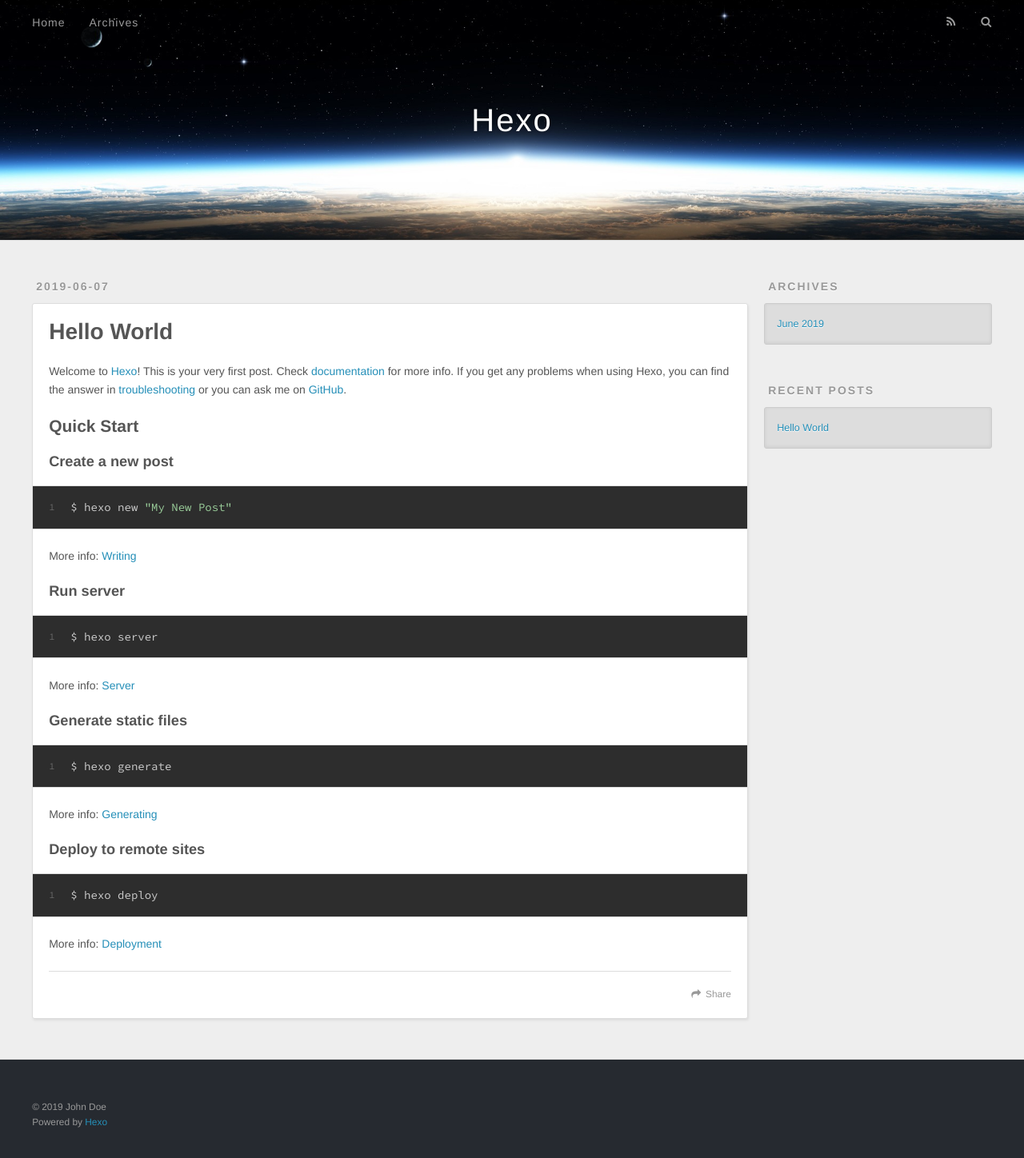
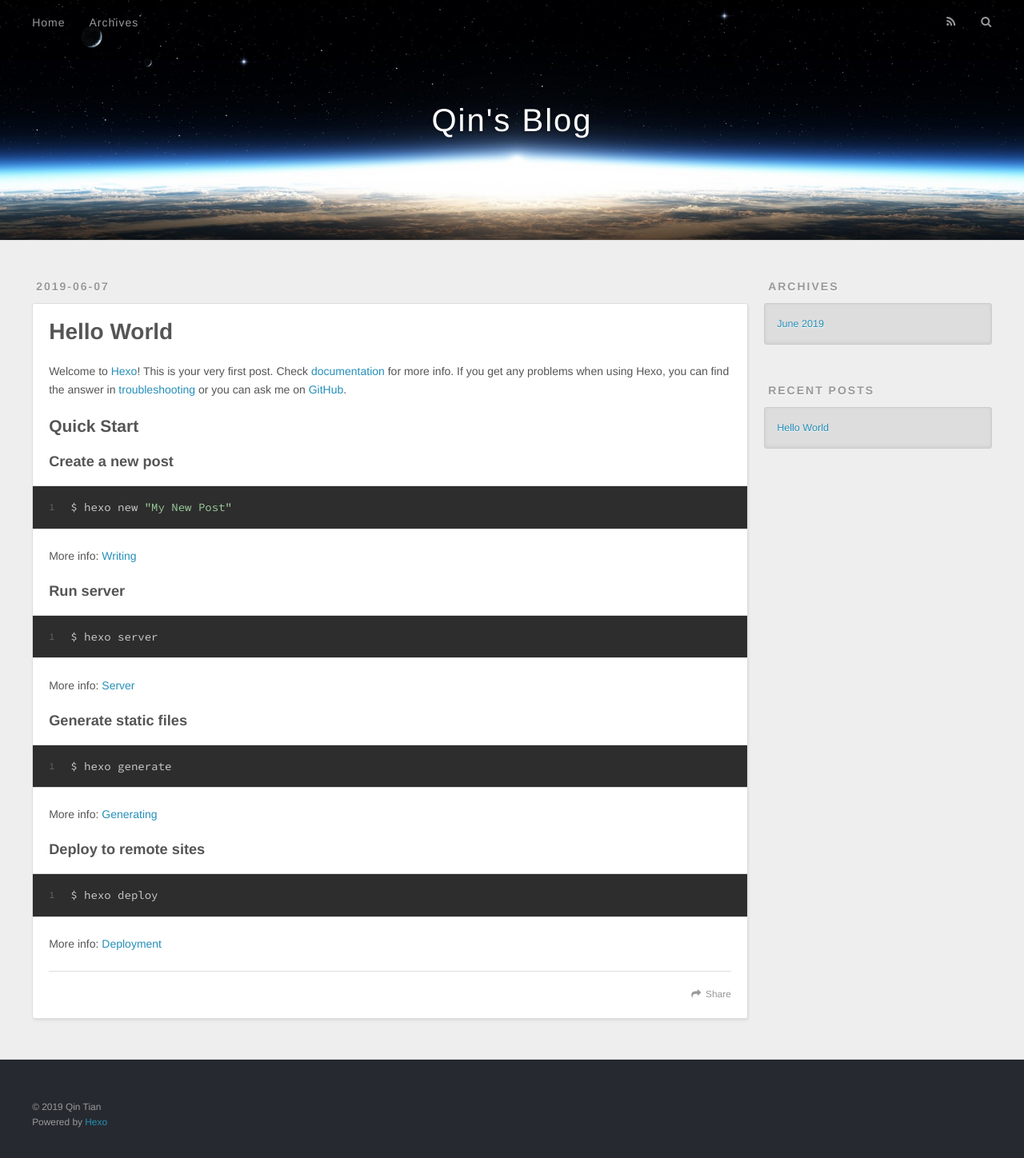
Before and after one commit to tsintian/tsintian.github.io, a plain HTML site: page index.html in a window 1280 px wide. Shown: the whole page at 80% size. Drawn offline with nearby package versions, Linux system fonts and the light colour scheme.

Commit message:
Site updated: 2019-06-07 10:59:07

```diff
--- a/index.html
+++ b/index.html
@@ -3,17 +3,17 @@
 <head><meta name="generator" content="Hexo 3.8.0">
   <meta charset="utf-8">
 
-  <title>Hexo</title>
+  <title>Qin&#39;s Blog</title>
   <meta name="viewport" content="width=device-width, initial-scale=1, maximum-scale=1">
   <meta property="og:type" content="website">
-<meta property="og:title" content="Hexo">
+<meta property="og:title" content="Qin&#39;s Blog">
 <meta property="og:url" content="http://yoursite.com/index.html">
-<meta property="og:site_name" content="Hexo">
+<meta property="og:site_name" content="Qin&#39;s Blog">
 <meta property="og:locale" content="default">
 <meta name="twitter:card" content="summary">
-<meta name="twitter:title" content="Hexo">
+<meta name="twitter:title" content="Qin&#39;s Blog">
 
-    <link rel="alternate" href="/atom.xml" title="Hexo" type="application/atom+xml">
+    <link rel="alternate" href="/atom.xml" title="Qin&#39;s Blog" type="application/atom+xml">
 
 
     <link rel="icon" href="/favicon.png">
@@ -34,7 +34,7 @@
   <div id="header-outer" class="outer">
     <div id="header-title" class="inner">
       <h1 id="logo-wrap">
-        <a href="/" id="logo">Hexo</a>
+        <a href="/" id="logo">Qin&#39;s Blog</a>
       </h1>
 
     </div>
@@ -97,7 +97,7 @@
 
     </div>
     <footer class="article-footer">
-      <a data-url="http://yoursite.com/2019/06/07/hello-world/" data-id="cjwlgnny50000bz9kctl9cw1n" class="article-share-link">Share</a>
+      <a data-url="http://yoursite.com/2019/06/07/hello-world/" data-id="cjwli3ocd0000uf9kh6frclu5" class="article-share-link">Share</a>
 
 
     </footer>
@@ -152,7 +152,7 @@
 
   <div class="outer">
     <div id="footer-info" class="inner">
-      &copy; 2019 John Doe<br>
+      &copy; 2019 Qin Tian<br>
       Powered by <a href="http://hexo.io/" target="_blank">Hexo</a>
     </div>
   </div>
```
Also changed, not shown: 2019/06/07/hello-world/index.html (+6 -6 lines), archives/2019/06/index.html (+7 -7 lines), archives/2019/index.html (+7 -7 lines), archives/index.html (+7 -7 lines).
